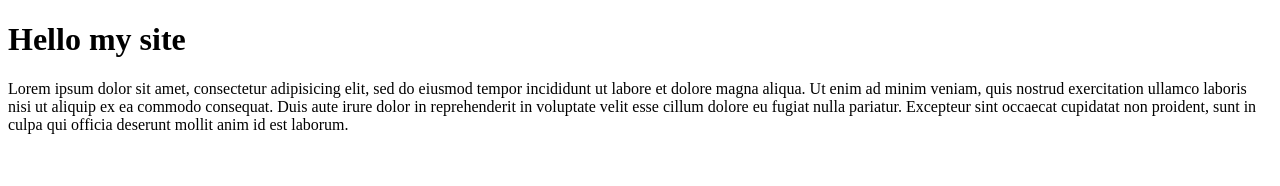
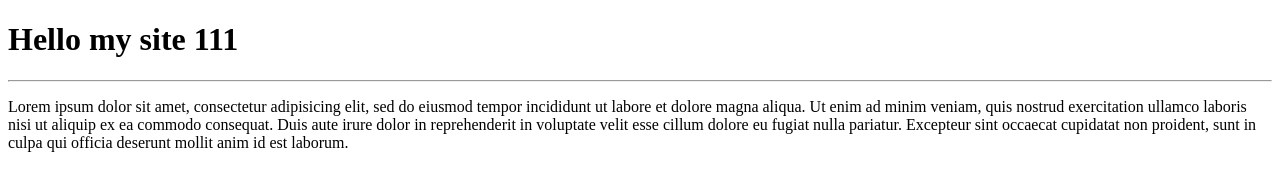
Before and after one commit to igorbesp/myFirstGit, a plain HTML site: page index.html in a window 1280 px wide. Drawn offline with Linux system fonts and the light colour scheme.

Commit message:
Добавили  тег hr

```diff
--- a/index.html
+++ b/index.html
@@ -4,7 +4,8 @@
 	<title></title>
 </head>
 <body>
-	<h1>Hello my site</h1>
+	<h1>Hello my site 111</h1>
+	<hr>
 	<p>Lorem ipsum dolor sit amet, consectetur adipisicing elit, sed do eiusmod
 	tempor incididunt ut labore et dolore magna aliqua. Ut enim ad minim veniam,
 	quis nostrud exercitation ullamco laboris nisi ut aliquip ex ea commodo
```
